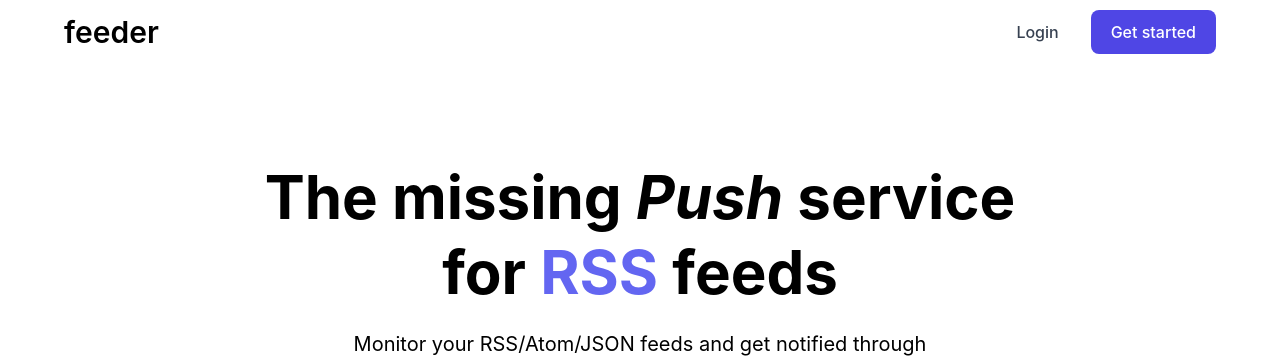
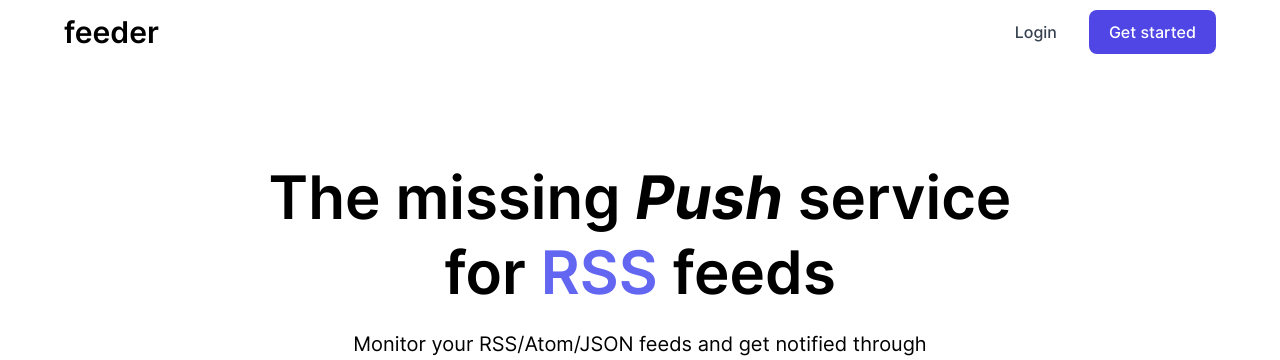
Before and after one commit to gaganlokesh/feeder-site, an Astro site: page / in a window 1280 px wide. Shown: the top 360 px of the page. Built offline with nearby package versions, Linux system fonts and the light colour scheme; Astro itself is replaced by a stand-in of ours.

Commit message:
Change font family
- Import new fonts for self hosting

```diff
--- a/src/layouts/Layout.astro
+++ b/src/layouts/Layout.astro
@@ -1,4 +1,5 @@
 ---
+import "../styles/fonts.css";
 import "../styles/global.css";
 
 export interface Props {
--- /dev/null
+++ b/src/styles/fonts.css
@@ -0,0 +1,47 @@
+@font-face {
+  font-family: 'Inter';
+  font-style: normal;
+  font-weight: 400;
+  src: local(''), url('/fonts/Inter-Regular.woff2') format('woff2');
+  font-display: swap;
+}
+
+@font-face {
+  font-family: 'Inter';
+  font-style: italic;
+  font-weight: 400;
+  src: local(''), url('/fonts/Inter-Italic.woff2') format('woff2');
+  font-display: swap;
+}
+
+@font-face {
+  font-family: 'Inter';
+  font-style: normal;
+  font-weight: 500;
+  src: local(''), url('/fonts/Inter-Medium.woff2') format('woff2');
+  font-display: swap;
+}
+
+@font-face {
+  font-family: 'Inter';
+  font-style: normal;
+  font-weight: 600;
+  src: local(''), url('/fonts/Inter-SemiBold.woff2') format('woff2');
+  font-display: swap;
+}
+
+@font-face {
+  font-family: 'Inter';
+  font-style: normal;
+  font-weight: 700;
+  src: local(''), url('/fonts/Inter-Bold.woff2') format('woff2');
+  font-display: swap;
+}
+
+@font-face {
+  font-family: 'Inter';
+  font-style: italic;
+  font-weight: 700;
+  src: local(''), url('/fonts/Inter-BoldItalic.woff2') format('woff2');
+  font-display: swap;
+}
--- a/src/styles/global.css
+++ b/src/styles/global.css
@@ -7,8 +7,7 @@
   body {
     padding: 0;
     margin: 0;
-    font-family: -apple-system, BlinkMacSystemFont, Segoe UI, Roboto, Oxygen,
-      Ubuntu, Cantarell, Fira Sans, Droid Sans, Helvetica Neue, sans-serif;
+    font-family: Inter, -apple-system, Segoe UI, sans-serif;
   }
 
   h1,
@@ -17,7 +16,7 @@
   h4,
   h5,
   h6 {
-    @apply font-bold;
+    @apply font-semibold;
   }
 
   h1 {
```
Also changed, not shown: public/fonts/Inter-Bold.woff2 (added), public/fonts/Inter-BoldItalic.woff2 (added), public/fonts/Inter-Italic.woff2 (added), public/fonts/Inter-Medium.woff2 (added), public/fonts/Inter-Regular.woff2 (added), public/fonts/Inter-SemiBold.woff2 (added).
